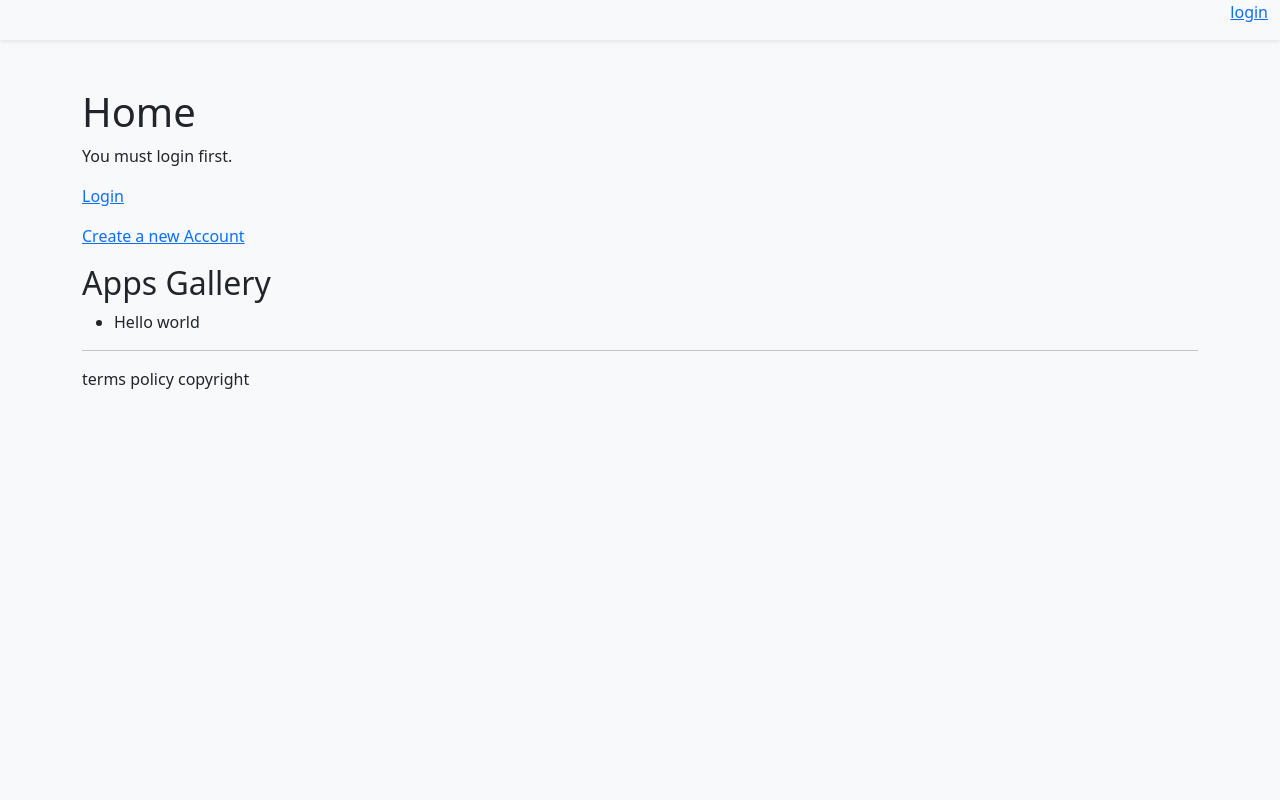
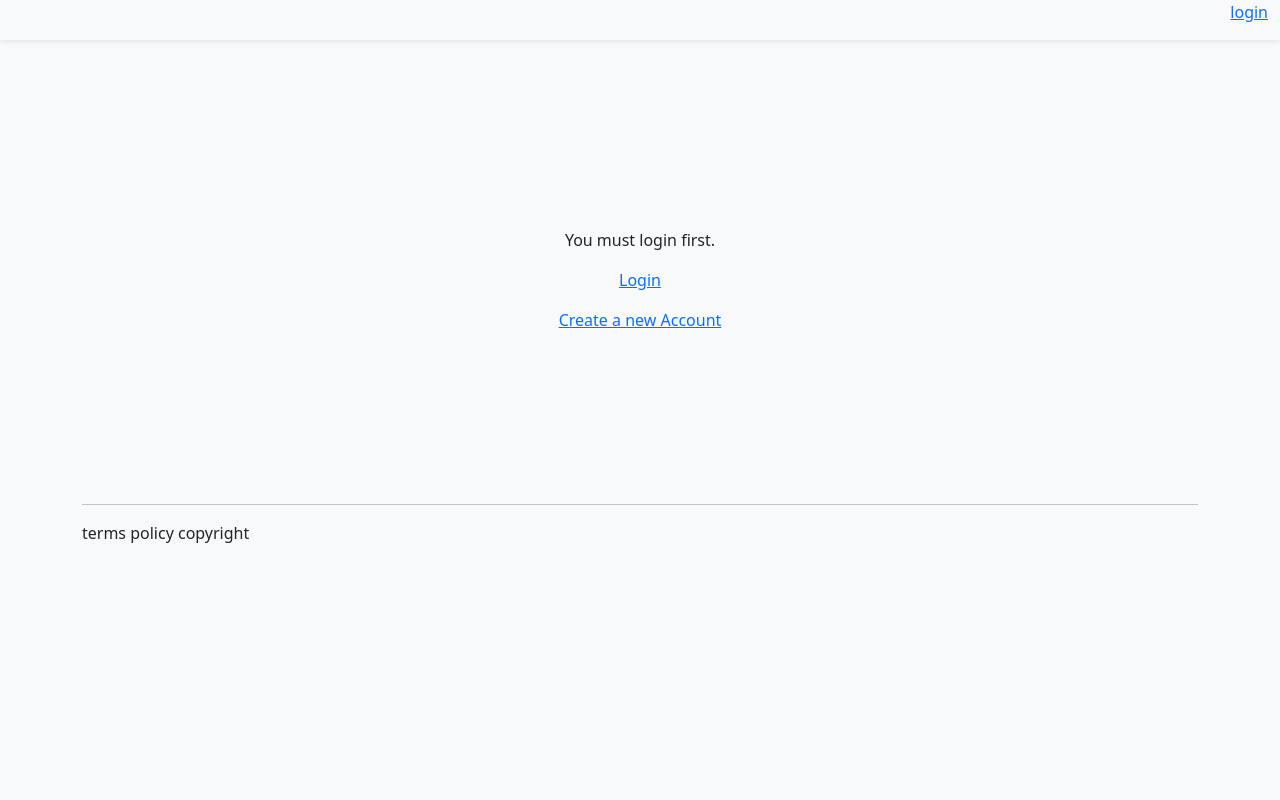
Before and after one commit to TecJoJo/DjangoGallerySite, a Django app: page / in a window 1280 px wide. Run offline with Django 4.2, Linux system fonts and the light colour scheme.

Commit message:
backup before droping the old homepage

```diff
--- a/mysite/mysite/settings.py
+++ b/mysite/mysite/settings.py
@@ -25,7 +25,7 @@ SECRET_KEY = 'django-insecure-ghxe#jl!&sh9y5hlwndaf-y8z%hnn!6niw(nf!hl2=_-g883#z
 # SECURITY WARNING: don't run with debug turned on in production!
 DEBUG = True
 
-ALLOWED_HOSTS = ['20.123.59.174']
+ALLOWED_HOSTS = ['20.123.59.174',"localhost"]
 
 
 # Application definition
--- a/mysite/static/css/style.css
+++ b/mysite/static/css/style.css
@@ -1,3 +1,4 @@
-body {
-    background-color:azure;
+body,html {
+
+    height: 100%;
 }
--- a/mysite/templates/base.html
+++ b/mysite/templates/base.html
@@ -47,7 +47,7 @@
         </ol>
         {% block content %}
         {% endblock %}
-	{% block footer %}
+	  {% block footer %}
 	<hr>
 	<footer>terms policy copyright</footer>
 	{% endblock footer %}
--- a/mysite/templates/home.html
+++ b/mysite/templates/home.html
@@ -1,6 +1,16 @@
 {% extends 'base.html' %}
+{% block stylesheet %}
+    <style>
+
+
+    </style>
+
+{% endblock %}
 {% block content %}
-    <h1>Home</h1>
+<div class="container text-center vertical-center">
+    <div class="row justify-content-center align-items-center" style="height:50vh;">
+        <div class="col-4">
+
             {% if user.is_authenticated %}
             <p>User logged in: {{ user }}</p>
             <form method="post" action="{% url 'logout' %}">
@@ -12,8 +22,12 @@
             <p><a href="{% url 'login' %}">Login</a></p>
             <p><a href="{% url 'signup' %}">Create a new Account</a></p>
             {% endif %}
-    <h2>Apps Gallery </h2>
-    <ul>
-        <li>Hello world</li>
-    </ul>
+
+        </div>
+    </div>
+
+</div>
+
+
+
 {% endblock %}
```
Also changed, not shown: mysite/templates/registration/login.html (+16 -14 lines), mysite/db.sqlite3. Lines whose indentation alone changed are shown as unchanged.
